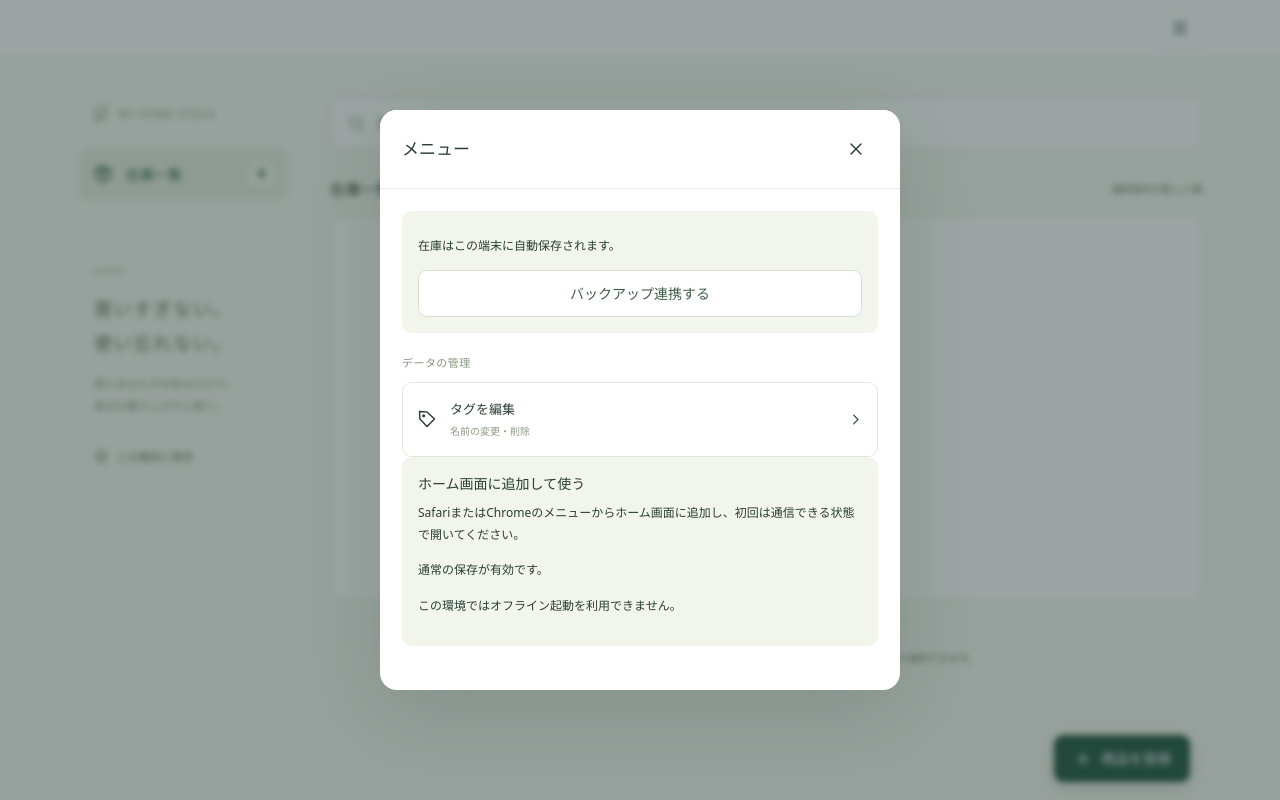
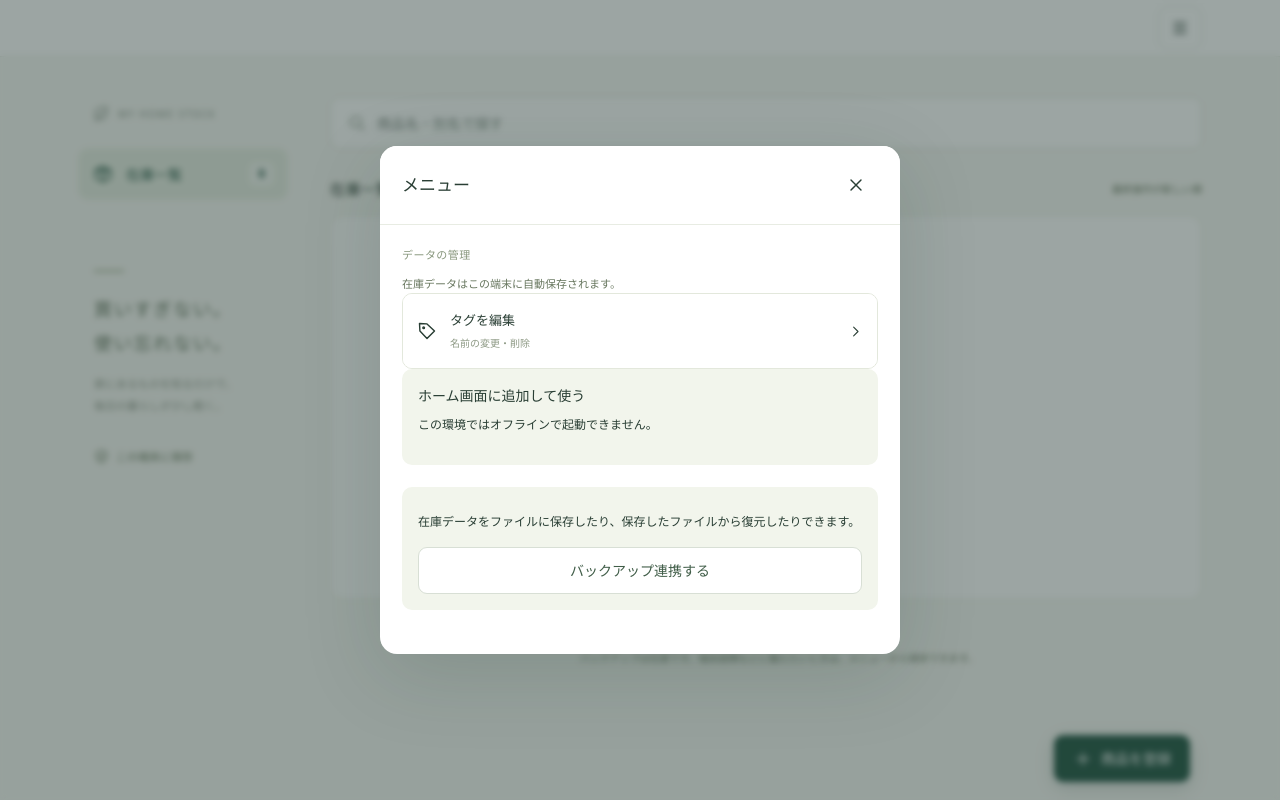
Before and after one commit to yu-yuuu/kurashi-stock, a React (Vite) app: page / in a window 1280 px wide. Both pictures are taken after a click on the button "メニューを開く". Built offline with nearby package versions, Linux system fonts and the light colour scheme.

Commit message:
fix: メニューの並びと保存案内を分かりやすく変更

```diff
--- a/src/ui/AppMenu.tsx
+++ b/src/ui/AppMenu.tsx
@@ -152,8 +152,20 @@ export default function AppMenu({
           </>
         ) : (
           <>
+            <p className="menu-section-label">データの管理</p>
+            <p className="field-help">在庫データはこの端末に自動保存されます。</p>
+            <div className="menu-options">
+              <button className="menu-option" onClick={onManageTags} disabled={action.busy}>
+                <Icon name="tag" />
+                <span>
+                  タグを編集<small>名前の変更・削除</small>
+                </span>
+                <Icon name="arrow" size={15} />
+              </button>
+            </div>
+            <PwaTools />
             <div className="backup-guidance">
-              <p>在庫はこの端末に自動保存されます。</p>
+              <p>在庫データをファイルに保存したり、保存したファイルから復元したりできます。</p>
               <button
                 ref={backupEntry}
                 type="button"
@@ -164,17 +176,6 @@ export default function AppMenu({
                 バックアップ連携する
               </button>
             </div>
-            <p className="menu-section-label">データの管理</p>
-            <div className="menu-options">
-              <button className="menu-option" onClick={onManageTags} disabled={action.busy}>
-                <Icon name="tag" />
-                <span>
-                  タグを編集<small>名前の変更・削除</small>
-                </span>
-                <Icon name="arrow" size={15} />
-              </button>
-            </div>
-            <PwaTools />
           </>
         )}
         <input
--- a/src/ui/PwaTools.tsx
+++ b/src/ui/PwaTools.tsx
@@ -1,18 +1,12 @@
 import { useEffect, useState } from 'react'
 import { applyPwaUpdate, hasPwaUpdate } from '../platform/pwa'
-import { protectInventoryStorage, type StorageProtection } from '../platform/storage'
 
 export default function PwaTools() {
   const [update, setUpdate] = useState(hasPwaUpdate)
   const [offline, setOffline] = useState(!navigator.onLine)
   const serviceWorker = navigator.serviceWorker
+  const offlineSupported = window.isSecureContext && !!serviceWorker && !import.meta.env.DEV
   const [offlineReady, setOfflineReady] = useState(!!serviceWorker?.controller)
-  const [protection, setProtection] = useState<StorageProtection>()
-  useEffect(() => {
-    let active = true
-    void protectInventoryStorage().then(value => { if (active) setProtection(value) })
-    return () => { active = false }
-  }, [])
   useEffect(() => {
     const ready = () => setUpdate(true)
     const connection = () => setOffline(!navigator.onLine)
@@ -31,19 +25,12 @@ export default function PwaTools() {
   }, [serviceWorker])
   return <section className="backup-guidance" aria-label="ホーム画面への追加と更新">
     <h3>ホーム画面に追加して使う</h3>
-    {window.isSecureContext && <p>SafariまたはChromeのメニューからホーム画面に追加し、初回は通信できる状態で開いてください。</p>}
-    <p role="status">{protection === 'protected'
-      ? '保存領域の保護が有効です。'
-      : protection === 'standard' || protection === 'unsupported' ? '通常の保存が有効です。'
-      : protection === 'unavailable' ? '保存領域の保護を確認できませんでした。'
-      : '保存領域の保護を確認しています…'}</p>
-    <p role="status">{!window.isSecureContext
-      ? 'スマホのオフライン起動にはHTTPSが必要です。'
-      : !serviceWorker || import.meta.env.DEV
-        ? 'この環境ではオフライン起動を利用できません。'
-        : offlineReady
-          ? 'オフラインで起動・保存できます。'
-          : 'オフライン起動の準備には通信が必要です。'}</p>
+    {offlineSupported && <p>SafariまたはChromeのメニューからホーム画面に追加し、初回は通信できる状態で開いてください。</p>}
+    <p role="status">{!offlineSupported
+      ? 'この環境ではオフラインで起動できません。'
+      : offlineReady
+        ? 'オフラインで起動・保存できます。'
+        : 'オフライン起動の準備には通信が必要です。'}</p>
     {offline && <p role="status">オフラインです。</p>}
     {update && <>
       <p>すべてのタブで編集を終えてから更新してください。</p>
```
